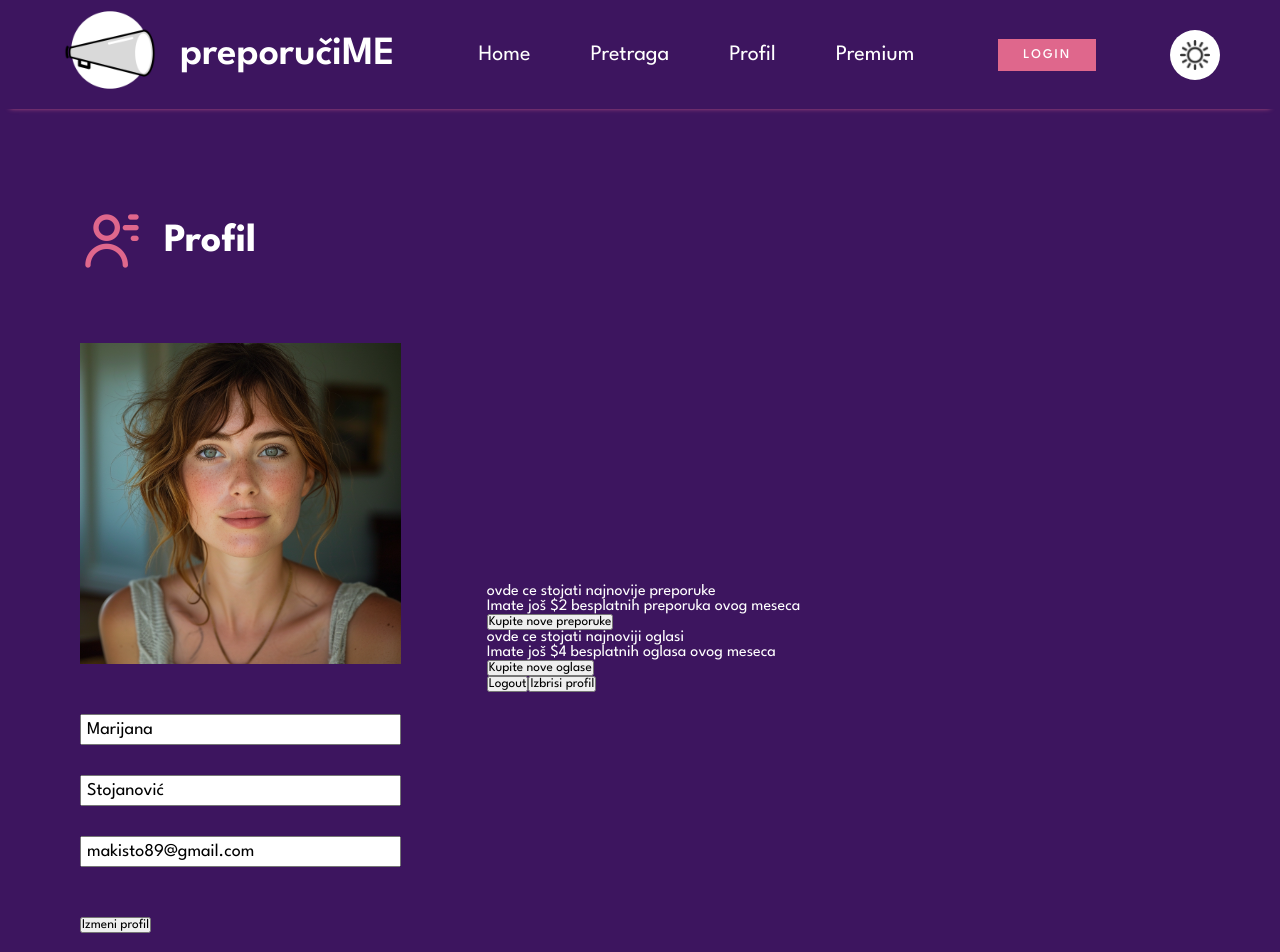
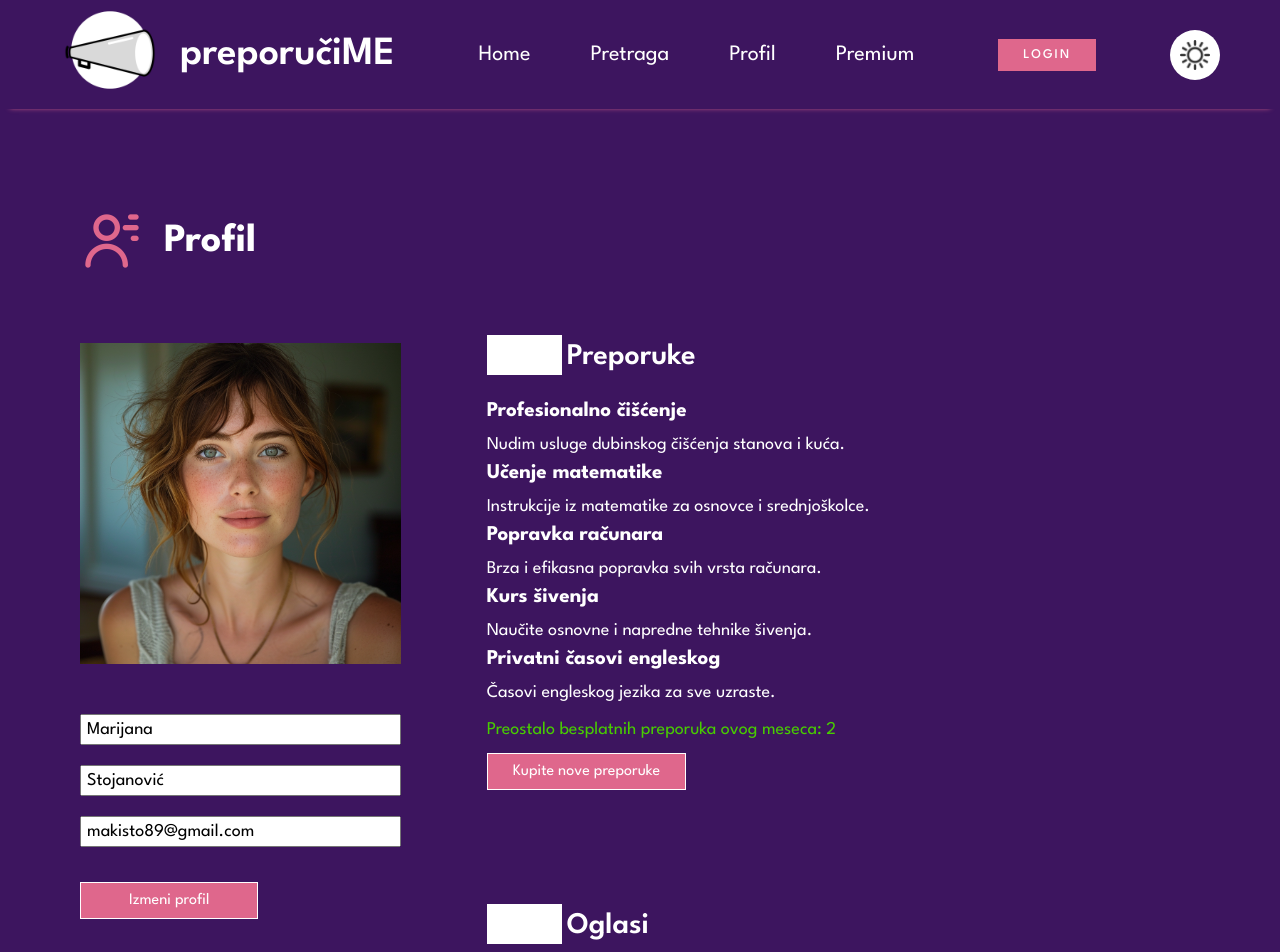
Before and after one commit to VladaPn/preporuciME, a React (Vite) app: page /profil in a window 1280 px wide. Shown: the top 952 px of the page. Built offline with nearby package versions, Linux system fonts and the light colour scheme.

Commit message:
linkovane preporuke i oglasi, bolji stil, ne resp

```diff
--- a/src/Pages/Profil/Profil.css
+++ b/src/Pages/Profil/Profil.css
@@ -4,7 +4,6 @@
 .profil-container{
     display: grid;
     grid-template-columns: 1fr 2fr;
-    align-items: center;
     gap: 50px;
 }
 .profil-basic-info img{
@@ -25,15 +24,86 @@
 .profil-title h2{
     font-size: 40px;
 }
-.profil-inputi{
+.profil-inputi form{
     display: flex;
     justify-content: center;
     flex-direction: column;
-    gap: 30px;
+    gap: 20px;
     margin-bottom: 50px;
+}
+.profil-inputi form button{
+    width: min(50%,200px);
 }
 .profil-inputi input{
     width: min(400px, 90%);
     font-size: 18px;
     padding: 5px;
 }
+.profile-additional {
+    font-size: 18px;
+}
+.profil button{
+    background-color: #df678c;
+    border: 1px solid white;
+    padding: 10px 25px;
+    cursor: pointer;
+    font-size: 16px;
+    color: white;
+    margin-top: 15px;
+}
+.najnovije-preporuke, .najnoviji-oglasi{
+    margin-bottom: 40px;
+}.najnovije-preporuke h2, .najnoviji-oglasi h2{
+    font-size: 30px;
+    font-weight: 600;
+    padding-left: 80px;
+    margin-bottom: 30px;
+}
+.profile-additional-bottom{
+    display: flex;
+    gap: 20px;
+}
+.profile-additional-top{
+    display: grid;
+    grid-template-rows: 1fr 1fr;
+    gap: 20px;
+    align-items: center;
+}
+.preostali-oglasi, .preostale-preporuke{
+    color: rgb(72, 205, 0);
+    margin-top: 20px;
+}
+.dark-preostale{
+    margin-top: 20px;
+    color: darkred;
+}
+.najnovije-preporuke ul, .najnoviji-oglasi ul{
+    list-style: none;
+}
+.najnovije-preporuke ul li, .najnoviji-oglasi ul li{
+    margin-bottom: 10px;
+}
+.najnovije-preporuke a, .najnoviji-oglasi a{
+    color: inherit;
+    text-decoration: none;
+}.najnovije-preporuke ul li h3, .najnoviji-oglasi ul li h3{
+    margin-bottom: 15px;
+}
+.box-rounded{
+    width: 75px;
+    height: 40px;
+    background: white;
+    position: absolute;
+    left: 0;
+    top: -8px;
+    border: 1px solid white;
+}
+.box-dark{
+    background: #3d155f;
+}
+.najnovije-preporuke{
+    position: relative;
+}
+.najnoviji-oglasi{
+    position: relative;
+}
--- a/src/Pages/Profil/Profil.jsx
+++ b/src/Pages/Profil/Profil.jsx
@@ -1,50 +1,113 @@
-import './Profil.css'
-import React, { useContext } from 'react'
-import ProfilData from './ProfilData'
-import { ThemeContext } from '../../Context/ThemeContext'
-import profile_icon from '../../assets/profile_icon.png'
+import './Profil.css';
+import React, { useContext, useState } from 'react';
+import ProfilData from './ProfilData';
+import { ThemeContext } from '../../Context/ThemeContext';
+import { Link } from 'react-router-dom';
+import profile_icon from '../../assets/profile_icon.png';
 
 const Profil = () => {
-    const {theme} = useContext(ThemeContext);
+  const { theme } = useContext(ThemeContext);
+
+  const [ime, setIme] = useState(ProfilData.ime);
+  const [prezime, setPrezime] = useState(ProfilData.prezime);
+  const [email, setEmail] = useState(ProfilData.email);
+
   return (
     <div className={`profil ${theme ? 'theme-dark' : 'theme-light'}`}>
       <div className="profil-title">
-        <img src={profile_icon} alt="" /><h2>Profil</h2>
+        <img src={profile_icon} alt="Profil Ikona" />
+        <h2>Profil</h2>
       </div>
       <div className="profil-container">
         <div className="profil-basic-info">
-            <img src={ProfilData.img} alt="" />
+          <img src={ProfilData.img} alt="Profilna Slika" />
           <div className="profil-inputi">
-                <input type="text" className="profile-name" value={ProfilData.ime} />
-            <input type="text" className="profile-surname" value={ProfilData.prezime} />
-            <input type="text" className="profile-username" value={ProfilData.email} />
+            <form >
+            <input
+              type="text"
+              className="profile-name"
+              value={ime}
+              onChange={(e) => setIme(e.target.value)}
+            />
+            <input
+              type="text"
+              className="profile-surname"
+              value={prezime}
+              onChange={(e) => setPrezime(e.target.value)}
+            />
+            <input
+              type="text"
+              className="profile-username"
+              value={email}
+              onChange={(e) => setEmail(e.target.value)}
+            />
+            <button type='submit'>Izmeni profil</button>
+            </form>
           </div>
           {ProfilData.premium && <div>Premium je</div>}
-            <button>Izmeni profil</button>
+          <div className="profile-additional-bottom">
+        <button>Logout</button>
+        <button>Izbriši profil</button>
       </div>
+        </div>
+
         <div className="profile-additional">
           <div className="profile-additional-top">
-            {ProfilData.premium && <div>Premium nalog je aktivan jos ${ProfilData.trajanje}</div>}
+            {ProfilData.premium && (
+              <div>Premium nalog je aktivan još {ProfilData.trajanje} dana</div>
+            )}
+
             <div className="najnovije-preporuke">
-                ovde ce stojati najnovije preporuke
-
-                <p className="preostale-preporuke">Imate još ${ProfilData.preporuke_remain} besplatnih preporuka ovog meseca</p>
+            <div className={`box-rounded ${theme?'box-dark':''}`}></div>
+              <h2>Preporuke</h2>
+              {ProfilData.preporuke.length > 0 ? (
+                <ul>
+                  {ProfilData.preporuke.map((preporuka) => (
+                    <li key={preporuka.id}>
+                      <Link to={`/preporuka/${preporuka.id}`}>
+                        <h3>{preporuka.naslov}</h3>
+                        <p>{preporuka.tekst}</p>
+                      </Link>
+                    </li>
+                  ))}
+                </ul>
+              ) : (
+                <p>Nemate preporuke.</p>
+              )}
+              <p className={`preostale-preporuke ${theme ? 'dark-preostale' : ''}`}>
+                Preostalo besplatnih preporuka ovog meseca: {ProfilData.preporuke_remain}
+              </p>
               <button className="kupi">Kupite nove preporuke</button>
             </div>
+
             <div className="najnoviji-oglasi">
-                ovde ce stojati najnoviji oglasi
-
-                <p className="preostali-oglasi">Imate još ${ProfilData.oglasi_remain} besplatnih oglasa ovog meseca</p>
+            <div className={`box-rounded ${theme?'box-dark':''}`}></div>
+              <h2>Oglasi</h2>
+              {ProfilData.oglasi.length > 0 ? (
+                <ul>
+                  {ProfilData.oglasi.map((oglas) => (
+                    <li key={oglas.id}>
+                      <Link to={`/preporuka/${oglas.id}`}>
+                        <h3>{oglas.naslov}</h3>
+                        <p>{oglas.tekst}</p>
+                      </Link>
+                    </li>
+                  ))}
+                </ul>
+              ) : (
+                <p>Nemate oglase.</p>
+              )}
+              <p className={`preostali-oglasi ${theme ? 'dark-preostale' : ''}`}>
+                Preostalo besplatnih oglasa ovog meseca: {ProfilData.oglasi_remain}
+              </p>
               <button className="kupi">Kupite nove oglase</button>
-            </div>
-            </div>
-            <div className="profile-additional-bottom">
-<button>Logout</button><button>Izbrisi profil</button>
             </div>
           </div>
         </div>
       </div>
-  )
-}
 
-export default Profil
+    </div>
+  );
+};
+
+export default Profil;
--- a/src/Pages/Profil/ProfilData.js
+++ b/src/Pages/Profil/ProfilData.js
@@ -1,15 +1,26 @@
-import profile_pic from '../../assets/profile_pic.png'
-const ProfilData ={
-    ime:'Marijana',
-    prezime:'Stojanović',
-    email:'makisto89@gmail.com',
-    premium:false,
-    trajanje:20,
-    img:profile_pic,
-    preporuke:['prva','druga','treca'],
-    preporuke_remain:2,
-    oglasi:['ovaj jedan'],
-    oglasi_remain:4
-}
+import profile_pic from '../../assets/profile_pic.png';
+
+const ProfilData = {
+    ime: 'Marijana',
+    prezime: 'Stojanović',
+    email: 'makisto89@gmail.com',
+    premium: false,
+    trajanje: 20,
+    img: profile_pic,
+    preporuke: [
+        { id: 1, naslov: 'Profesionalno čišćenje', tekst: 'Nudim usluge dubinskog čišćenja stanova i kuća.' },
+        { id: 2, naslov: 'Učenje matematike', tekst: 'Instrukcije iz matematike za osnovce i srednjoškolce.' },
+        { id: 3, naslov: 'Popravka računara', tekst: 'Brza i efikasna popravka svih vrsta računara.' },
+        { id: 4, naslov: 'Kurs šivenja', tekst: 'Naučite osnovne i napredne tehnike šivenja.' },
+        { id: 5, naslov: 'Privatni časovi engleskog', tekst: 'Časovi engleskog jezika za sve uzraste.' },
+    ],
+    preporuke_remain: 2,
+    oglasi: [
+        { id: 1, naslov: 'Prodam bicikl', tekst: 'Polovan bicikl u odličnom stanju, cena po dogovoru.' },
+        { id: 2, naslov: 'Iznajmljivanje stana', tekst: 'Jednosoban stan u centru grada, potpuno namešten.' },
+        { id: 3, naslov: 'Prodaja polovnih knjiga', tekst: 'Knjige različitih žanrova u odličnom stanju.' },
+    ],
+    oglasi_remain: 4,
+};
 
 export default ProfilData;
--- a/src/data/data.js
+++ b/src/data/data.js
@@ -226,6 +226,51 @@ const sampleData = [
     image: photo,
     desc: 'Sara Stojanović pruža usluge osnivanja startup kompanija, uključujući pravne, finansijske i strategijske savete. Ako planirate da pokrenete novi biznis, Sara vam može pomoći da postavite temelje za uspeh i navigujete kroz izazove pokretanja startupa.'
   }
+  ,{
+    id: 26,
+    title: 'Profesionalno čišćenje',
+    author: 'Branko Matić',
+    price: '800 RSD',
+    recommendations: 5,
+    image: photo,
+    desc: 'Branko Matić pruža usluge profesionalnog čišćenja za vaš dom ili kancelariju. Usluge uključuju dubinsko čišćenje, pranje prozora, i održavanje enterijera, garantujući čisto i sveže okruženje.'
+  },
+  {
+    id: 27,
+    title: 'Učenje matematike',
+    author: 'Aleksej Stojković',
+    price: '1400 RSD',
+    recommendations: 12,
+    image: photo,
+    desc: 'Aleksej Stojković nudi privatne časove matematike za osnovce i srednjoškolce. Njegov pristup učenja pomaže učenicima da bolje razumeju matematičke koncepte i pripreme se za ispite.'
+  },
+  {
+    id: 28,
+    title: 'Popravka računara',
+    author: 'Andrej Milošević',
+    price: '2000 RSD',
+    recommendations: 24,
+    image: photo,
+    desc: 'Andrej Milošević je stručnjak za popravku računara. Bilo da vam treba dijagnostika problema, zamena komponenti ili reinstalacija softvera, Andrej pruža brzu i pouzdanu uslugu.'
+  },
+  {
+    id: 29,
+    title: 'Kurs šivenja',
+    author: 'Aca Petrović',
+    price: '1000 RSD',
+    recommendations: 8,
+    image: photo,
+    desc: 'Aca Petrović vodi kurs šivenja za sve nivoe. Naučite kako da krojite, šijete i popravljate odeću uz stručnu pomoć i praktične savete.'
+  },
+  {
+    id: 30,
+    title: 'Privatni časovi engleskog',
+    author: 'Marko Stanković',
+    price: '20000 RSD',
+    recommendations: 11,
+    image: photo,
+    desc: 'Marko Stanković nudi privatne časove engleskog jezika za sve uzraste. Pomoću personalizovanih lekcija, učenici mogu poboljšati svoje jezičke veštine i pripremiti se za testove kao što su TOEFL ili IELTS.'
+  }
 ];
 
 export default sampleData;
```
Lines whose indentation alone changed are shown as unchanged.
